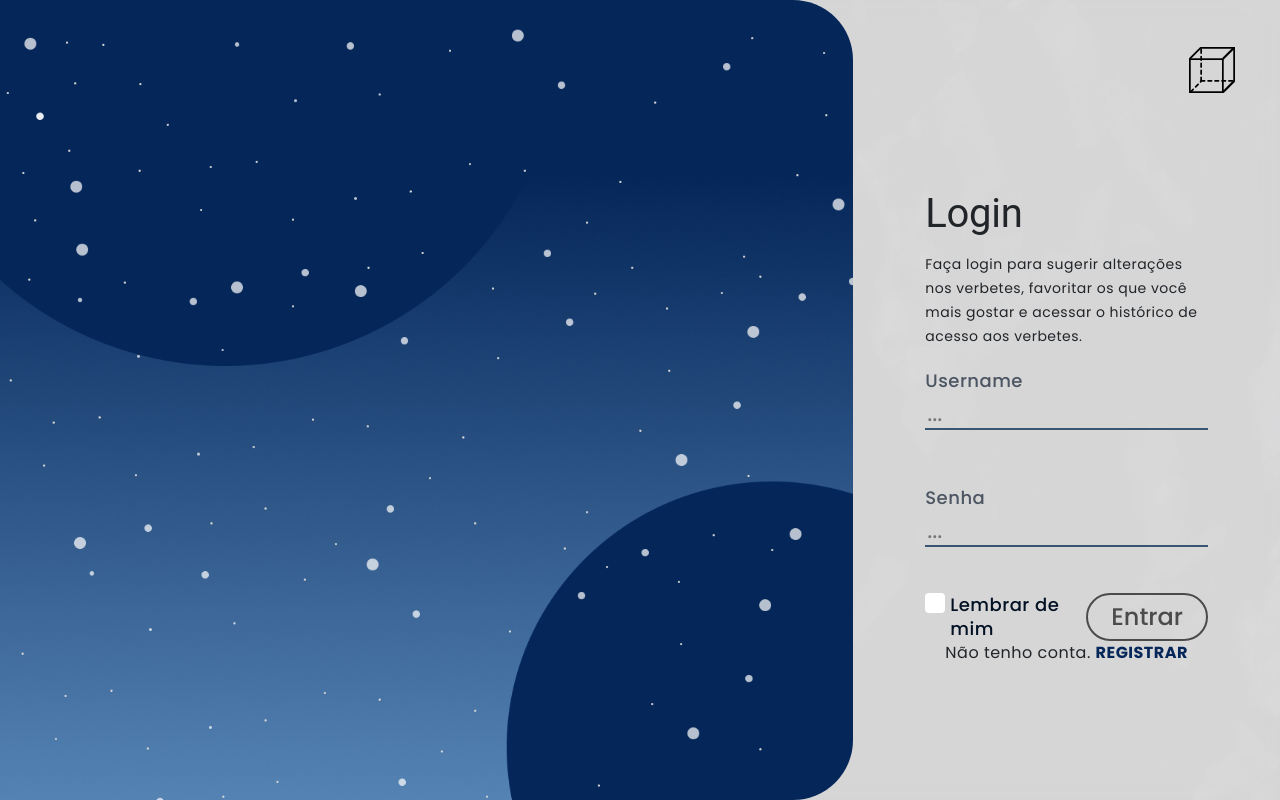
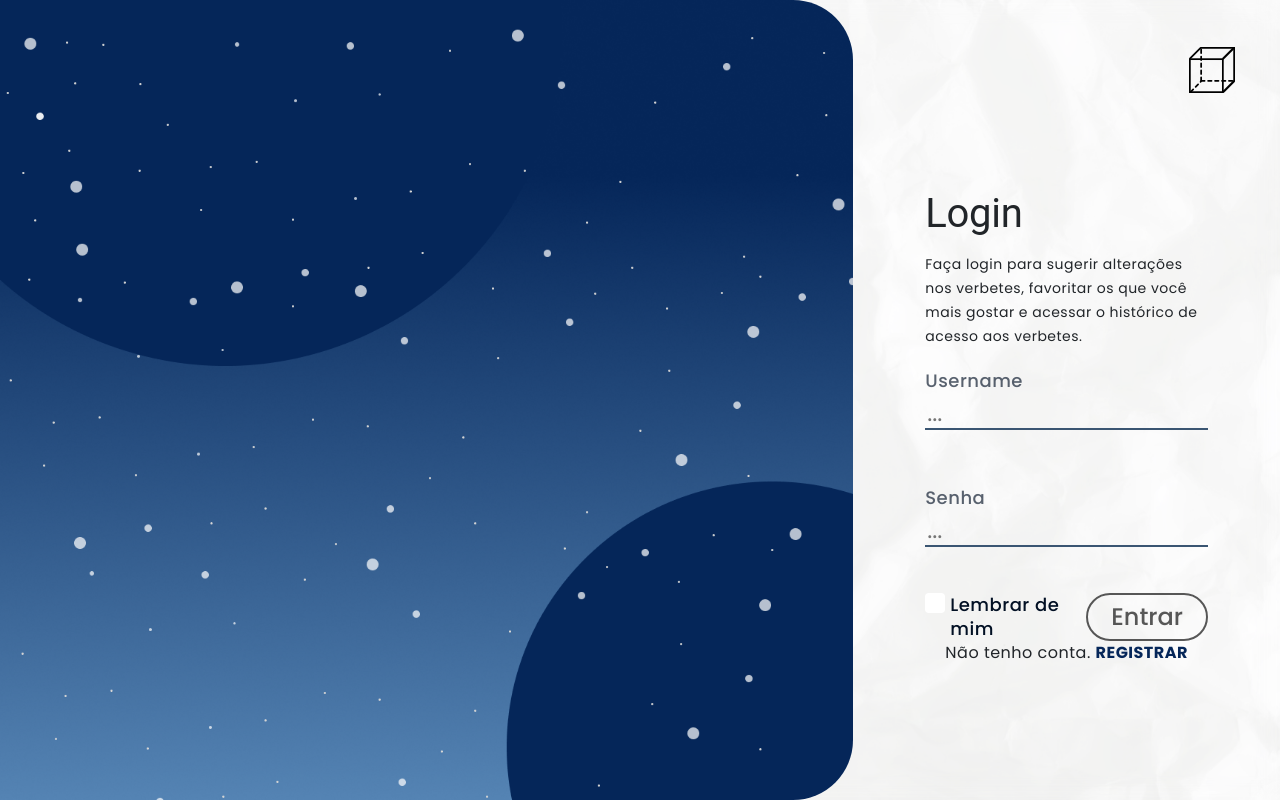
Before and after one commit to isaque-dantas/matemates.client, an Angular app: page /login in a window 1280 px wide. Built offline with nearby package versions, Linux system fonts and the light colour scheme.

Commit message:
fix: changes body background color to match figma

```diff
--- a/src/styles.css
+++ b/src/styles.css
@@ -18,11 +18,10 @@ html, body {
 
 body {
   font-family: Poppins, sans-serif !important;
-  background-color: var(--background-color);
+  background-color: var(--page-color-1);
   background-image: url("background.png");
   background-size: cover;
   background-repeat: repeat;
-  background-blend-mode: lighten;
   backdrop-filter: opacity(0.5) blur(10px);
 }
 
```
